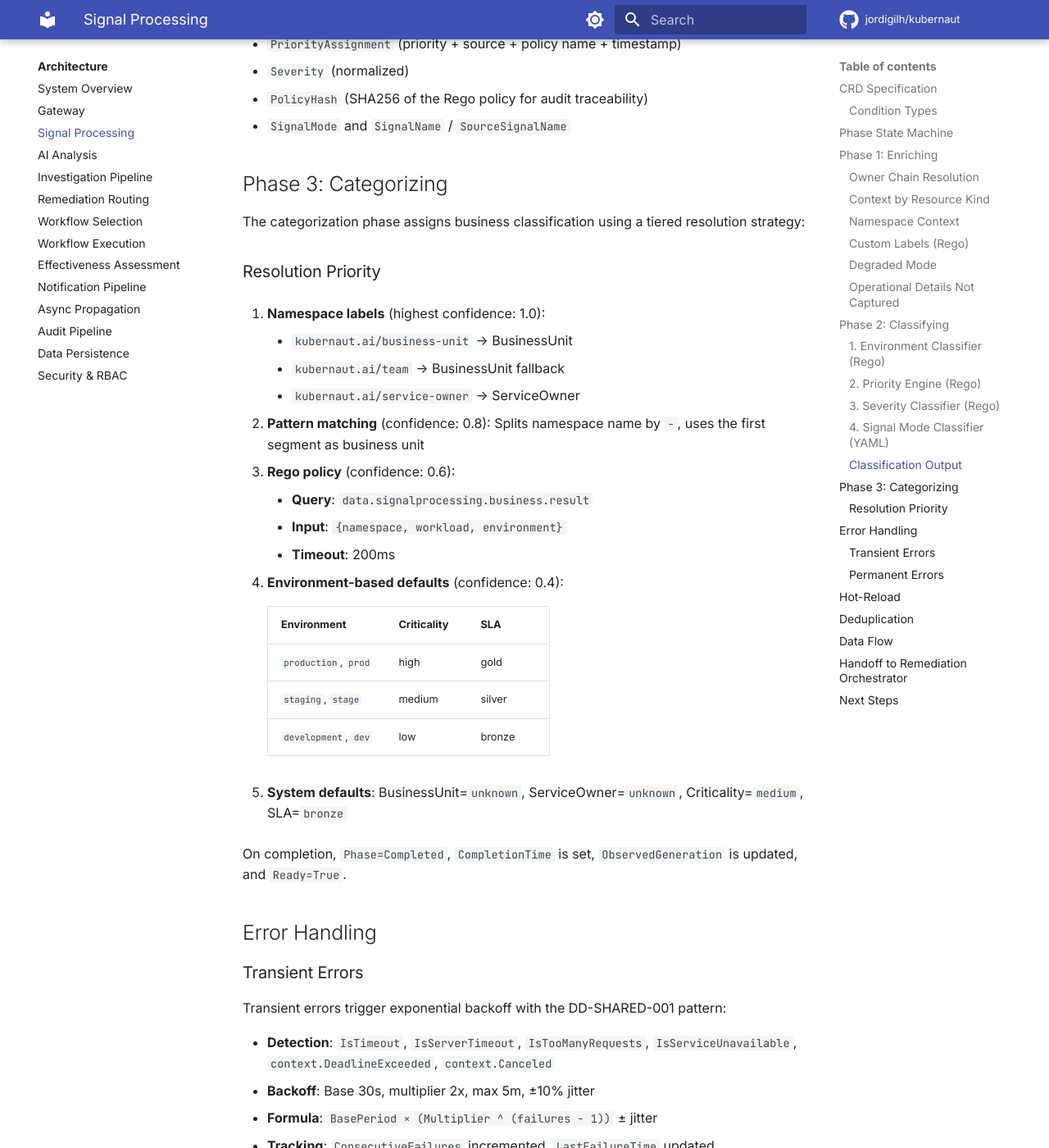
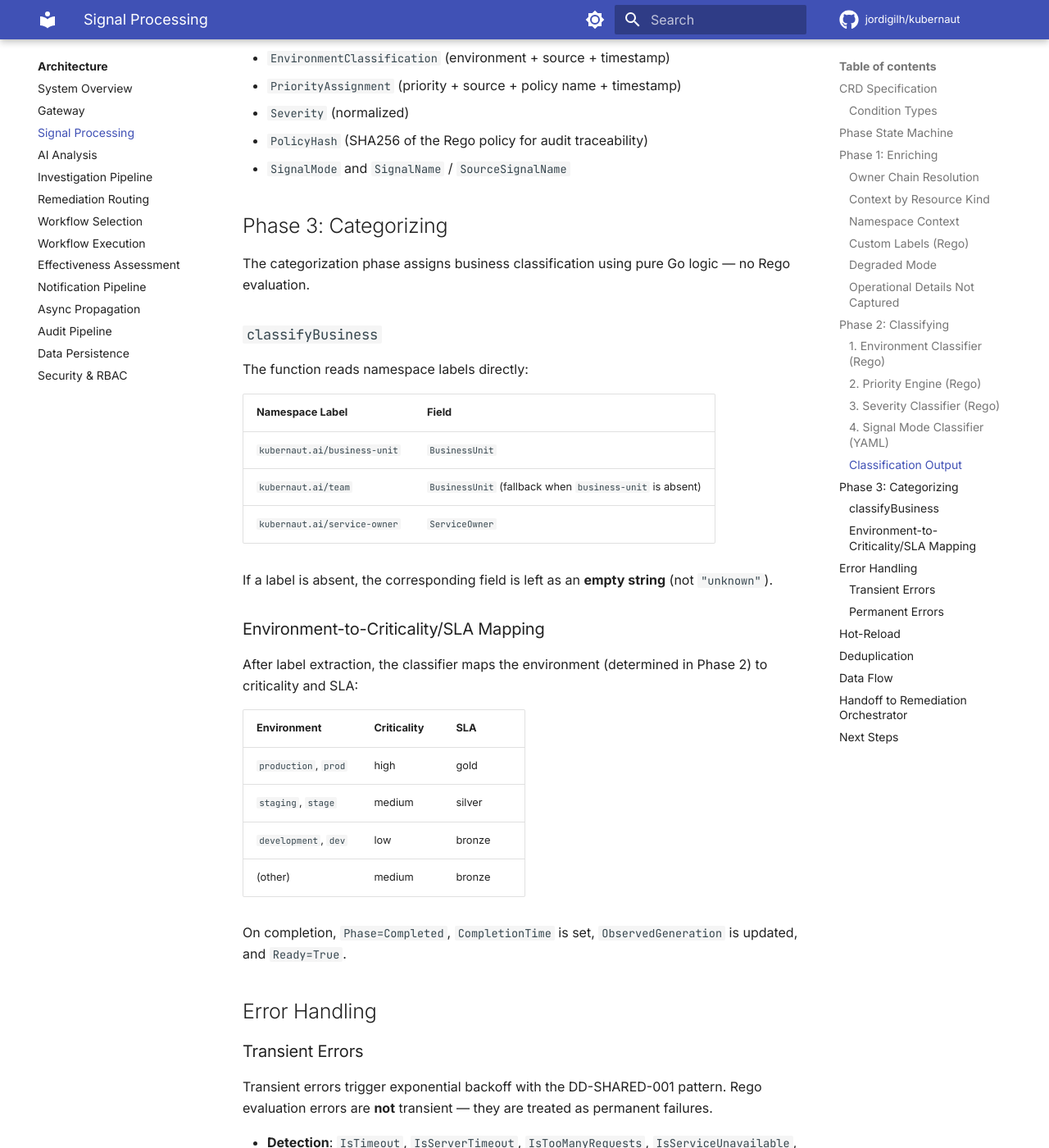
Before and after one commit to jordigilh/kubernaut-docs, an MkDocs documentation site: the page built from docs/architecture/signal-processing.md, in a window 1280 px wide and 1400 px high, scrolled down 5731 px. Shown: the whole window at 82% size. Built offline with MkDocs 1.6.1 and Material for MkDocs 9.7.7, drawn with Linux system fonts in a browser that asks for light colours; comment, search, counter and statistics services are not loaded; the version menu is left out; some of the changed text lies outside the part shown.

Commit message:
fix(architecture): correct SP Rego entrypoints, rewrite Phase 3, fix AA config and approval
Signal Processing:
- H3: Fix Rego query paths — remove .result suffix and .determine_severity
- H4: Rewrite Phase 3 (Categorizing) — pure Go logic, no Rego call, empty strings not "unknown"
- M3: Fix PolicyInput to show 3 fields (namespace, signal, workload)
- M4: Clarify Rego errors are NOT transient — only K8s API errors trigger backoff
- L1: Fix type name to ownerchain.NewBuilder
- L2: Fix hot-reload wording from "policy directory" to file path

AI Analysis:
- M5: Fix session-poll-interval from CLI flag to YAML config field
- M6: Rewrite approval gate — auto-approve when no policy mounted, add Rego query path
- L3: Add data.aianalysis.approval query path

Closes part of #84

Made-with: Cursor

```diff
--- a/docs/architecture/signal-processing.md
+++ b/docs/architecture/signal-processing.md
@@ -38,7 +38,7 @@ stateDiagram-v2
 | **Pending** | CRD just created, set `StartTime` | 100ms |
 | **Enriching** | Gather Kubernetes context and custom labels | 100ms |
 | **Classifying** | Evaluate Rego policies for environment, priority, severity, signal mode | 100ms |
-| **Categorizing** | Business classification from namespace labels and Rego | None |
+| **Categorizing** | Business classification from namespace labels + environment mapping | None |
 | **Completed** | All results stored in status, `Ready=True` | None |
 | **Failed** | Terminal -- severity policy error or unrecoverable failure | None |
 
@@ -122,24 +122,24 @@ The classification phase evaluates four classifiers in sequence. A failure in se
 
 ### 1. Environment Classifier (Rego)
 
-- **Query**: `data.signalprocessing.environment.result`
-- **Input**: `{namespace: {name, labels}, signal: {labels}}`
+- **Query**: `data.signalprocessing.environment`
+- **Input**: `{namespace: {name, labels}, signal: {severity, type, source, labels}, workload: {kind, name, labels}}`
 - **Output**: `{environment, source}`
 - **Values**: `production`, `staging`, `development`, `test`
 - **Source tracking**: `namespace-labels`, `rego-inference`, or `default`
 
 ### 2. Priority Engine (Rego)
 
-- **Query**: `data.signalprocessing.priority.result`
-- **Input**: `{signal: {severity, source}, environment, namespace_labels, workload_labels}`
+- **Query**: `data.signalprocessing.priority`
+- **Input**: `{namespace: {name, labels}, signal: {severity, type, source, labels}, workload: {kind, name, labels}}`
 - **Output**: `{priority, policy_name}`
 - **Values**: `P0`, `P1`, `P2`, `P3`
 - **Timeout**: 100ms
 
 ### 3. Severity Classifier (Rego)
 
-- **Query**: `data.signalprocessing.severity.determine_severity`
-- **Input**: `{signal: {severity, type, source}}`
+- **Query**: `data.signalprocessing.severity`
+- **Input**: `{namespace: {name, labels}, signal: {severity, type, source, labels}, workload: {kind, name, labels}}`
 - **Output**: Normalized severity string
 - **Values**: `critical`, `high`, `medium`, `low`, `unknown`
 - **Fatal on failure**: A severity policy error transitions the CRD to `Failed` with `RegoEvaluationError`
@@ -171,31 +171,30 @@ On success, the status is updated with:
 
 ## Phase 3: Categorizing
 
-The categorization phase assigns business classification using a tiered resolution strategy:
+The categorization phase assigns business classification using pure Go logic — no Rego evaluation.
 
-### Resolution Priority
+### `classifyBusiness`
 
-1. **Namespace labels** (highest confidence: 1.0):
-    - `kubernaut.ai/business-unit` → BusinessUnit
-    - `kubernaut.ai/team` → BusinessUnit fallback
-    - `kubernaut.ai/service-owner` → ServiceOwner
+The function reads namespace labels directly:
 
-2. **Pattern matching** (confidence: 0.8): Splits namespace name by `-`, uses the first segment as business unit
+| Namespace Label | Field |
+|---|---|
+| `kubernaut.ai/business-unit` | `BusinessUnit` |
+| `kubernaut.ai/team` | `BusinessUnit` (fallback when `business-unit` is absent) |
+| `kubernaut.ai/service-owner` | `ServiceOwner` |
 
-3. **Rego policy** (confidence: 0.6):
-    - **Query**: `data.signalprocessing.business.result`
-    - **Input**: `{namespace, workload, environment}`
-    - **Timeout**: 200ms
+If a label is absent, the corresponding field is left as an **empty string** (not `"unknown"`).
 
-4. **Environment-based defaults** (confidence: 0.4):
+### Environment-to-Criticality/SLA Mapping
 
-    | Environment | Criticality | SLA |
-    |---|---|---|
-    | `production`, `prod` | high | gold |
-    | `staging`, `stage` | medium | silver |
-    | `development`, `dev` | low | bronze |
+After label extraction, the classifier maps the environment (determined in Phase 2) to criticality and SLA:
 
-5. **System defaults**: BusinessUnit=`unknown`, ServiceOwner=`unknown`, Criticality=`medium`, SLA=`bronze`
+| Environment | Criticality | SLA |
+|---|---|---|
+| `production`, `prod` | high | gold |
+| `staging`, `stage` | medium | silver |
+| `development`, `dev` | low | bronze |
+| (other) | medium | bronze |
 
 On completion, `Phase=Completed`, `CompletionTime` is set, `ObservedGeneration` is updated, and `Ready=True`.
 
@@ -203,9 +202,9 @@ On completion, `Phase=Completed`, `CompletionTime` is set, `ObservedGeneration`
 
 ### Transient Errors
 
-Transient errors trigger exponential backoff with the DD-SHARED-001 pattern:
+Transient errors trigger exponential backoff with the DD-SHARED-001 pattern. Rego evaluation errors are **not** transient — they are treated as permanent failures.
 
-- **Detection**: `IsTimeout`, `IsServerTimeout`, `IsTooManyRequests`, `IsServiceUnavailable`, `context.DeadlineExceeded`, `context.Canceled`
+- **Detection**: `IsTimeout`, `IsServerTimeout`, `IsTooManyRequests`, `IsServiceUnavailable`, `context.DeadlineExceeded`, `context.Canceled` (Kubernetes API errors only)
 - **Backoff**: Base 30s, multiplier 2x, max 5m, ±10% jitter
 - **Formula**: `BasePeriod × (Multiplier ^ (failures - 1))` ± jitter
 - **Tracking**: `ConsecutiveFailures` incremented, `LastFailureTime` updated
@@ -251,7 +250,7 @@ sequenceDiagram
     SP->>OPA: Severity policy
     SP->>SP: Signal mode (YAML lookup)
     Note over SP: Phase: Classifying → Categorizing
-    SP->>SP: Business classification (labels → pattern → Rego → defaults)
+    SP->>SP: Business classification (namespace labels + environment mapping)
     Note over SP: Phase: Categorizing → Completed
     SP->>DS: Audit events
     RO->>RO: Detect SP Completed → create AIAnalysis
```
Also changed, not shown: other parts of docs/architecture/signal-processing.md (+2 -2 lines), docs/architecture/ai-analysis.md (+13 -6 lines).
